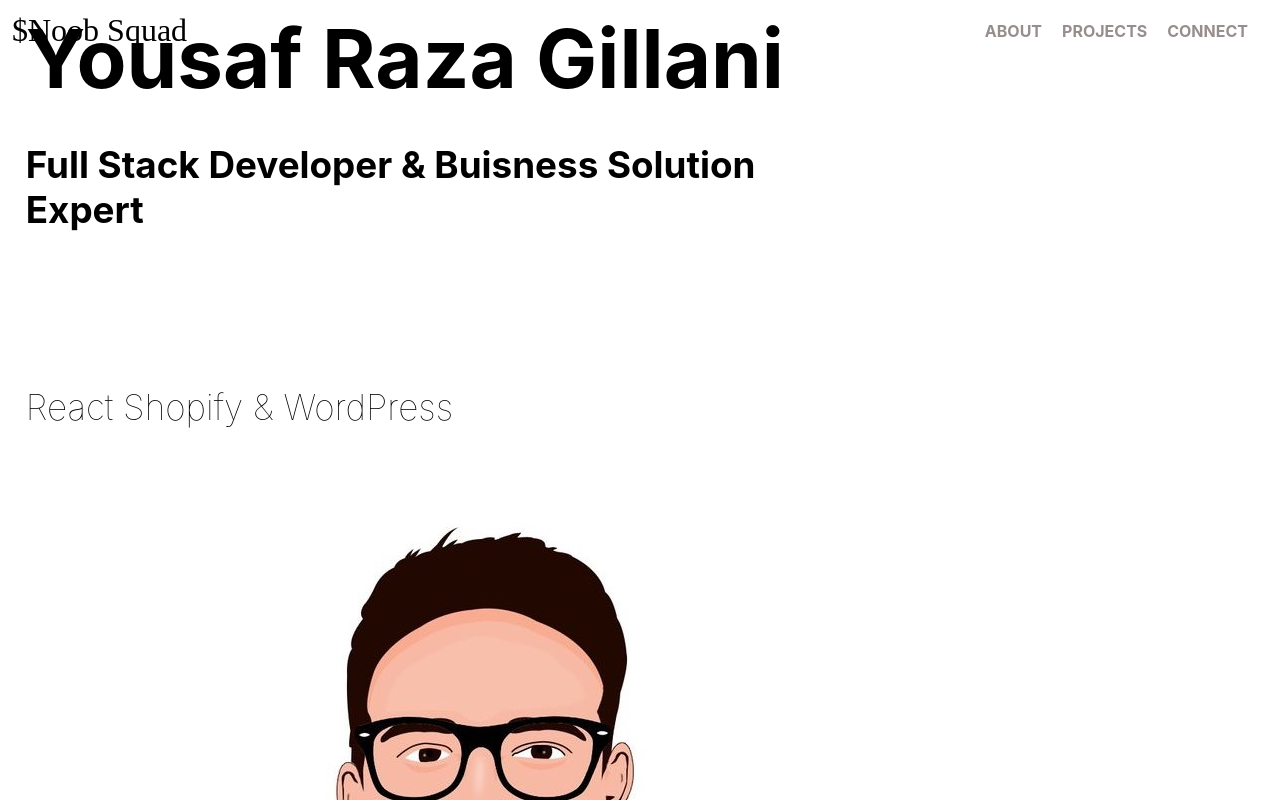
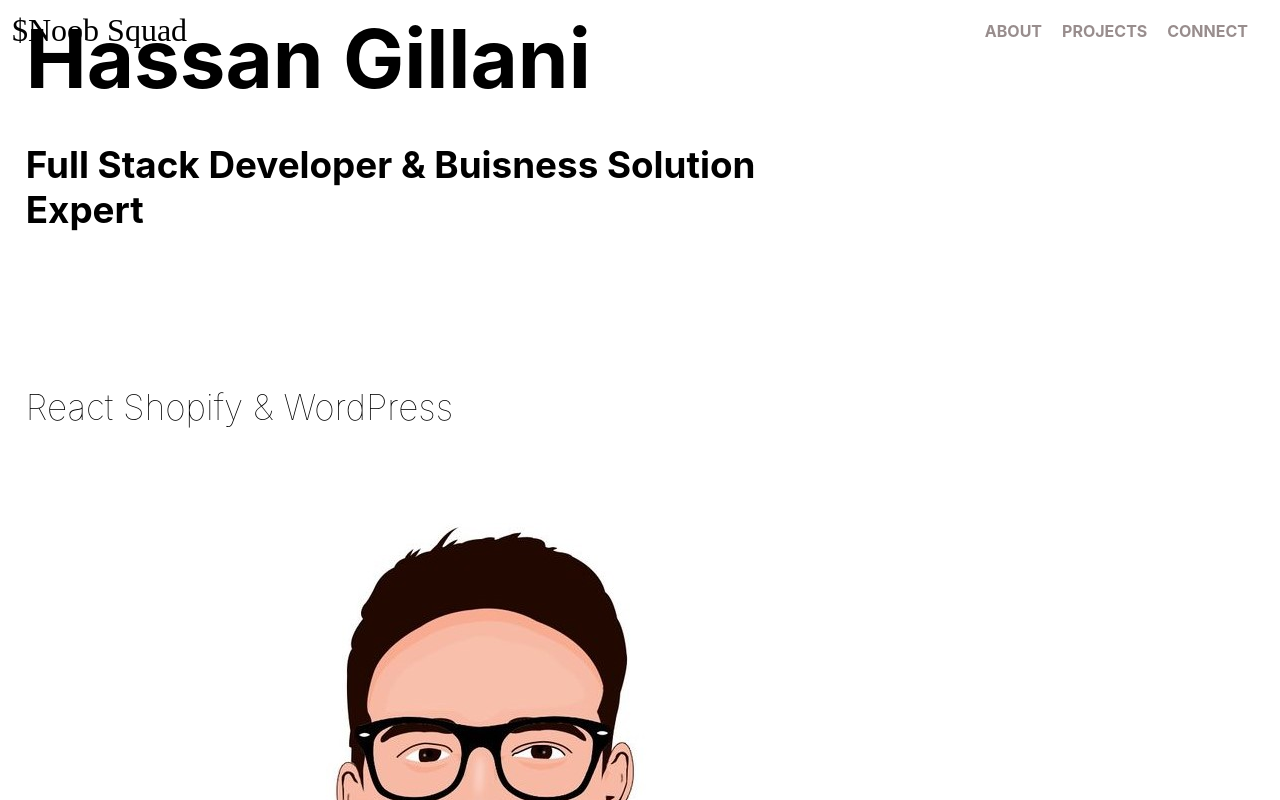
Before and after one commit to devhassan102/Portfolio-1, a React (Create React App) app: page / in a window 1280 px wide. Shown: the top 800 px of the page. Built offline with nearby package versions, Linux system fonts and the light colour scheme; a web font is replaced by a local one.

Commit message:
Update App.js
Merger my commit

```diff
--- a/src/App.js
+++ b/src/App.js
@@ -23,7 +23,7 @@ function App() {
 
       <Navbar  title={"Noob Squad"}> </Navbar>
 
-      <About exact path='/About' name={"Yousaf Raza Gillani"}> </About>
+      <About exact path='/About' name={"Hassan Gillani"}> </About>
       <Projects exact path='/Projects'> </Projects>
       <Connect exact path='/Connect'> </Connect>
 
```
